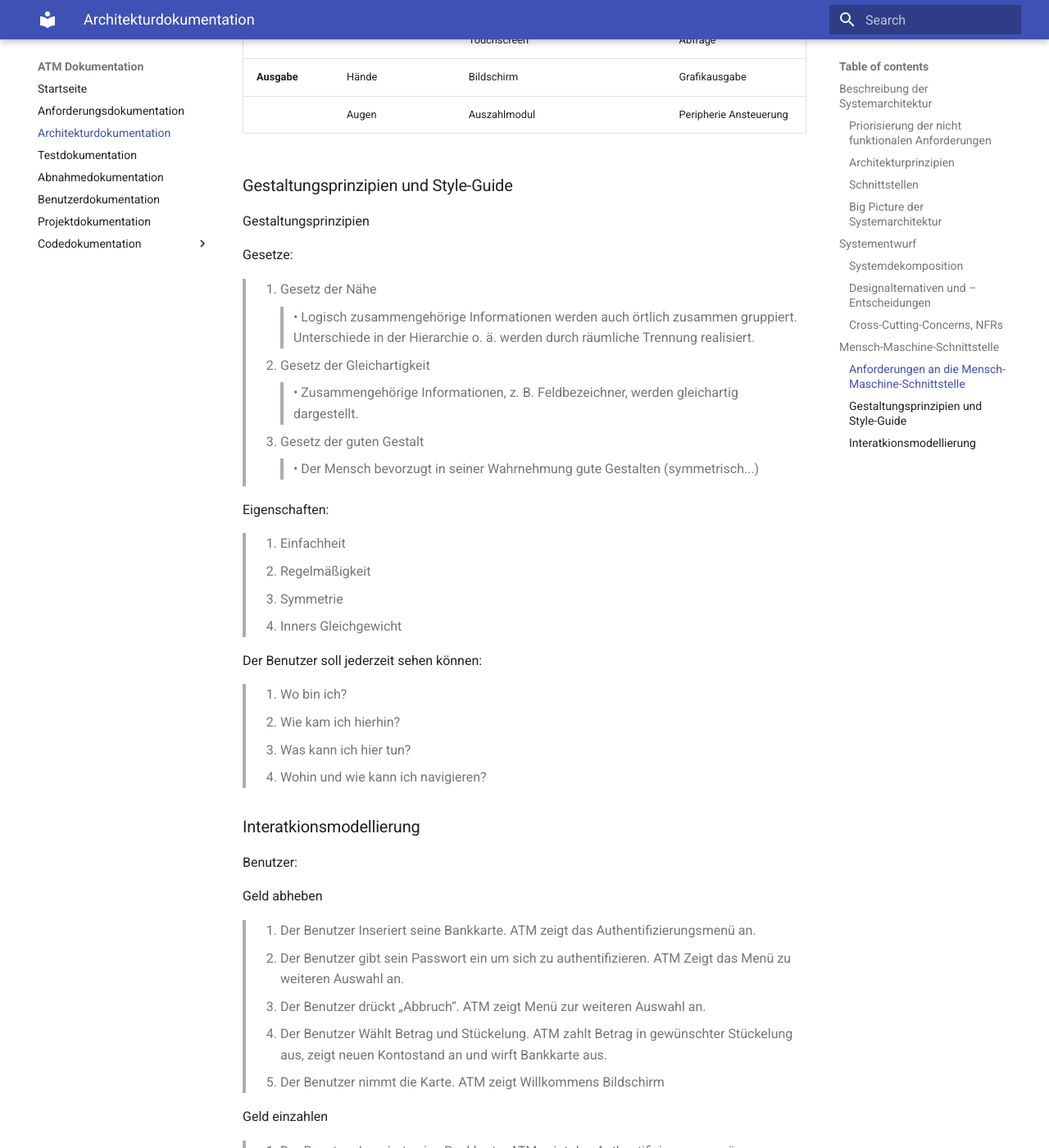
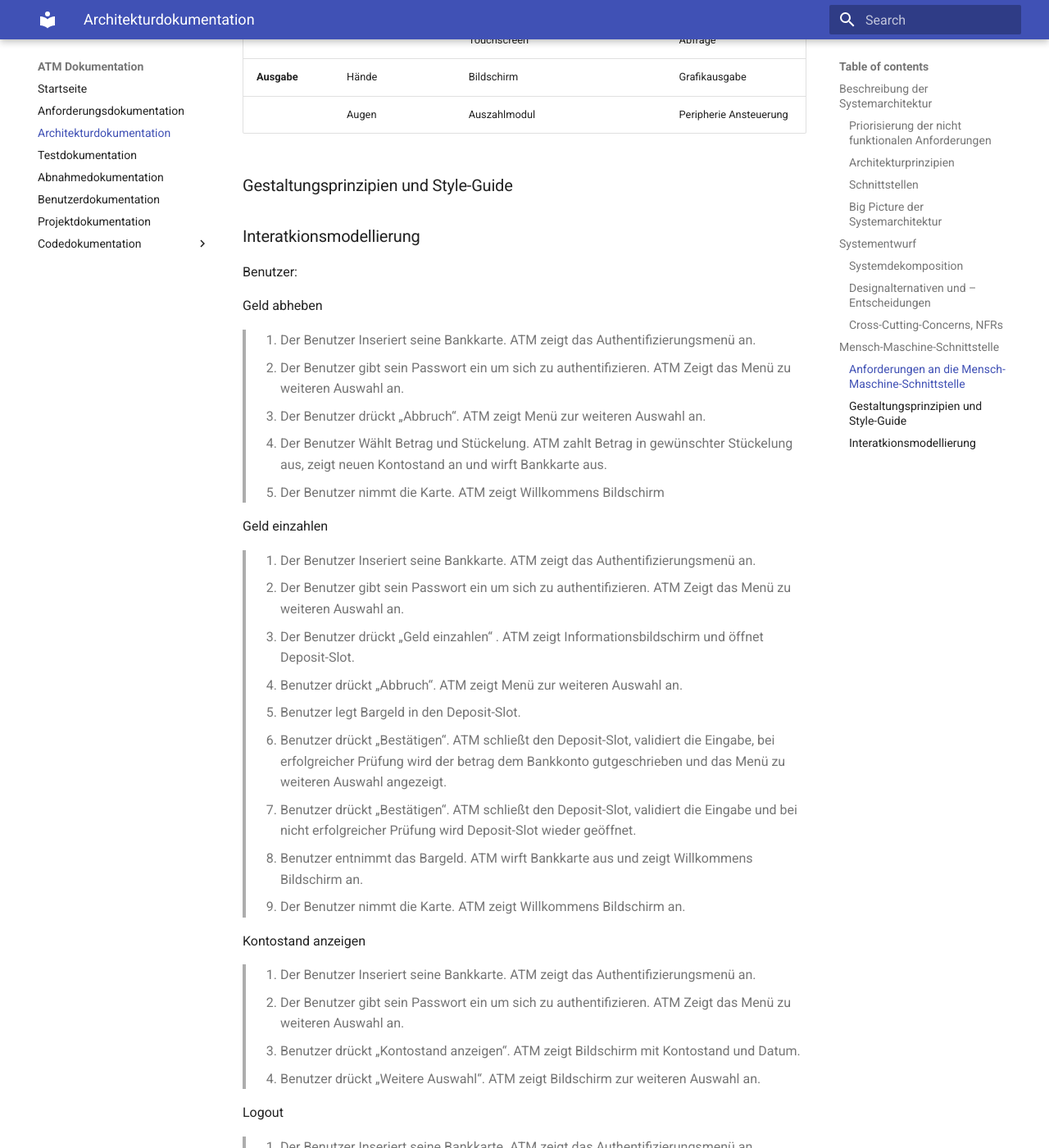
Before and after one commit to Halfpipe-SD/ATM, an MkDocs documentation site: the page built from docs/docs/architecture-docs.md, in a window 1280 px wide and 1400 px high, scrolled down 2947 px. Shown: the whole window at 82% size. Built offline with MkDocs 1.6.1 and Material for MkDocs 9.7.7, drawn with Linux system fonts in a browser that asks for light colours.

Commit message:
#13 deletet GP

```diff
--- a/docs/docs/architecture-docs.md
+++ b/docs/docs/architecture-docs.md
@@ -72,32 +72,7 @@ Der Mensch gibt mit seinen Aktoren (Händen) eine Eingabe-Information an die Per
 
 ### Gestaltungsprinzipien und Style-Guide
 
-Gestaltungsprinzipien
 
-Gesetze:
->1.	Gesetz der Nähe
->>•	Logisch zusammengehörige Informationen
-werden auch örtlich zusammen gruppiert.
-Unterschiede in der Hierarchie o. ä. werden
-durch räumliche Trennung realisiert.
->2.	Gesetz der Gleichartigkeit
->>•	Zusammengehörige Informationen,
-z. B. Feldbezeichner, werden gleichartig
-dargestellt.
->3.	Gesetz der guten Gestalt
->>•	Der Mensch bevorzugt in seiner Wahrnehmung gute Gestalten (symmetrisch...)
-
-Eigenschaften:
->1.	Einfachheit
->2.	Regelmäßigkeit
->3.	Symmetrie
->4.	Inners Gleichgewicht
-
-Der Benutzer soll jederzeit sehen können:
->1.	Wo bin ich?
->2.	Wie kam ich hierhin?
->3.	Was kann ich hier tun?
->4.	Wohin und wie kann ich navigieren?
 
 
 
```
